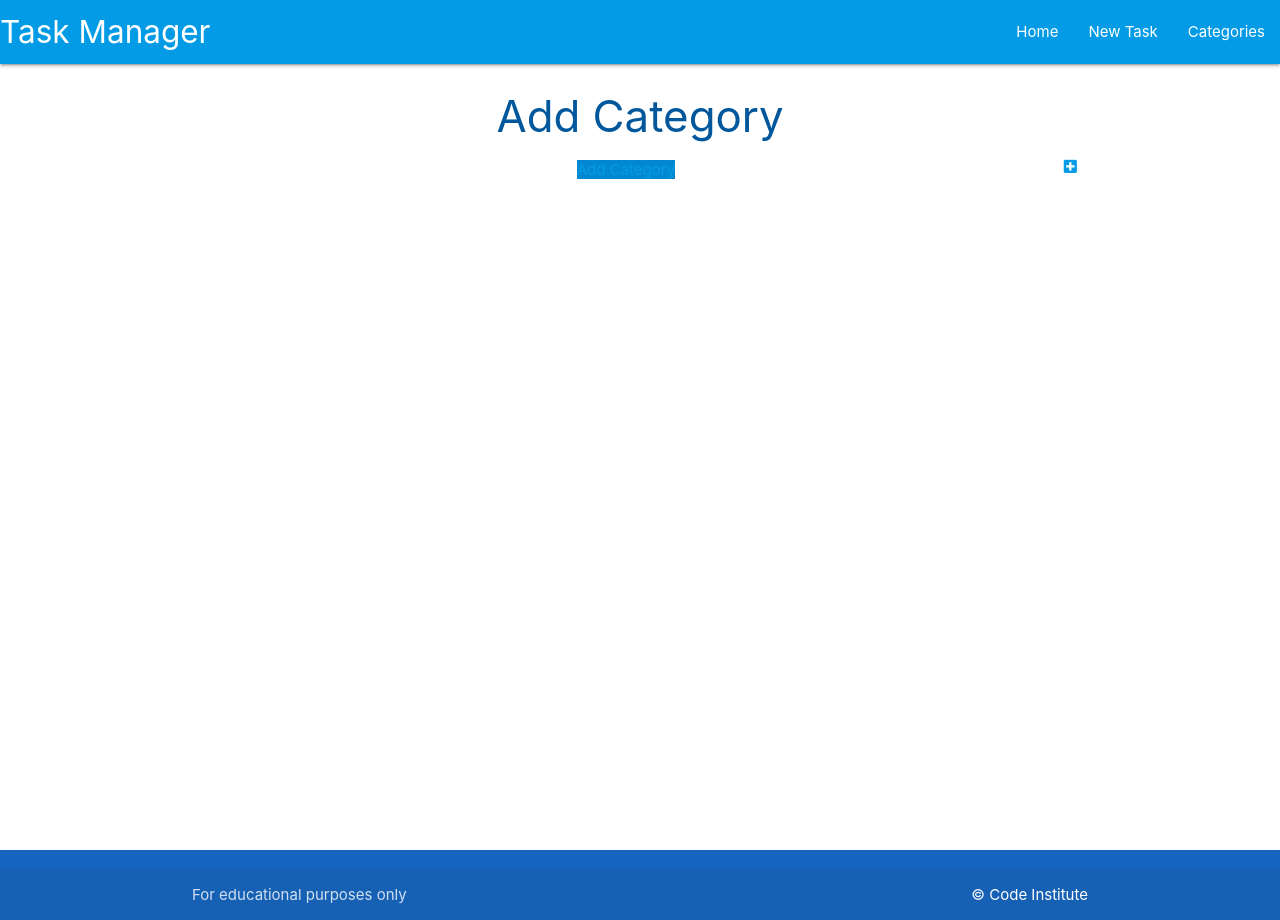
After one commit to DelroyGayle/flask-task-manager, a Flask app: page /add_category in a window 1280 px wide. The commit adds this page. Run offline with Flask 3, Linux system fonts and the light colour scheme.

Commit message:
Add the 'Add Category' html and button

```diff
--- a/taskmanager/routes.py
+++ b/taskmanager/routes.py
@@ -6,3 +6,13 @@ from taskmanager.models import Category, Task
 @app.route("/")
 def home():
     return render_template("base.html")
+
+
+@app.route("/categories")
+def categories():
+    return render_template("categories.html")
+
+
+@app.route("/add_category", methods=["GET", "POST"])
+def add_category():
+    return render_template("add_category.html")
--- /dev/null
+++ b/taskmanager/templates/add_category.html
@@ -0,0 +1,14 @@
+{% extends "base.html" %}
+{% block content %}
+
+<h3 class="light-blue-text text-darken-4 center-align">Add Category</h3>
+
+<div class="row">
+    <div class="col s12 center-align">
+        <a href="{{ url_for('add_category') }}" class="btn_large light-blue darken-2">
+            Add Category <i class="fas fa-plus-square right"></i>
+        </a>
+    </div>
+</div>
+
+{% endblock %}
--- a/taskmanager/templates/base.html
+++ b/taskmanager/templates/base.html
@@ -25,7 +25,8 @@
             <ul class="right hide-on-med-and-down">
                 <li><a href="{{ url_for('home') }}">Home</a></li>
                 <li><a href="">New Task</a></li>
-                <li><a href="">Categories</a></li>
+                <li><a href="{{ url_for('categories') }}">Categories</a></li>
+
             </ul>
             </div>
         </nav>
@@ -34,7 +35,7 @@
         <ul class="sidenav" id="mobile-demo">
             <li><a href="{{ url_for('home') }}">Home</a></li>
             <li><a href="">New Task</a></li>
-            <li><a href="">Categories</a></li>
+            <li><a href="{{ url_for('categories') }}">Categories</a></li>
         </ul>
     </header>
 
```
Also changed, not shown: taskmanager/templates/categories.html (added, +14 -0 lines).
